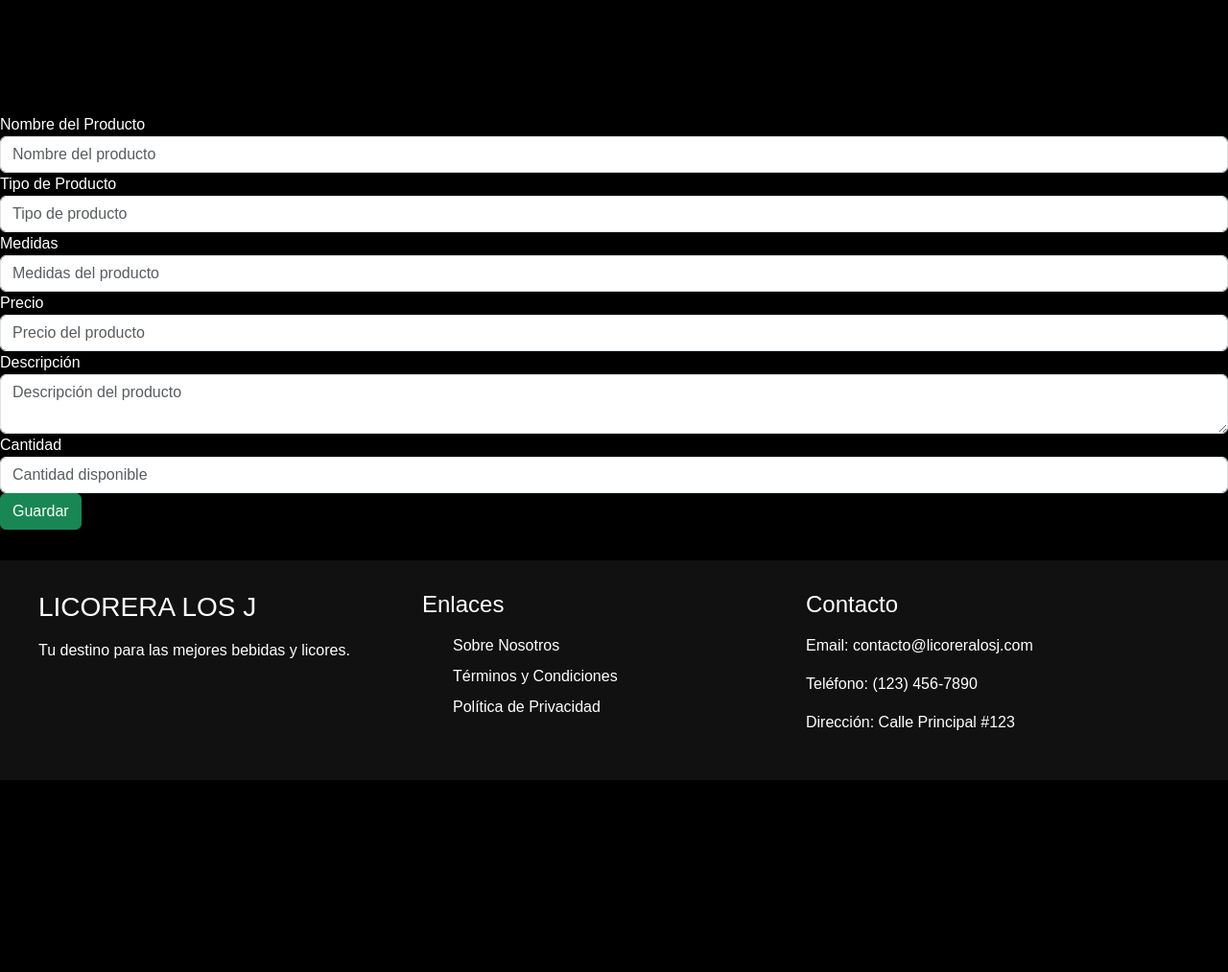
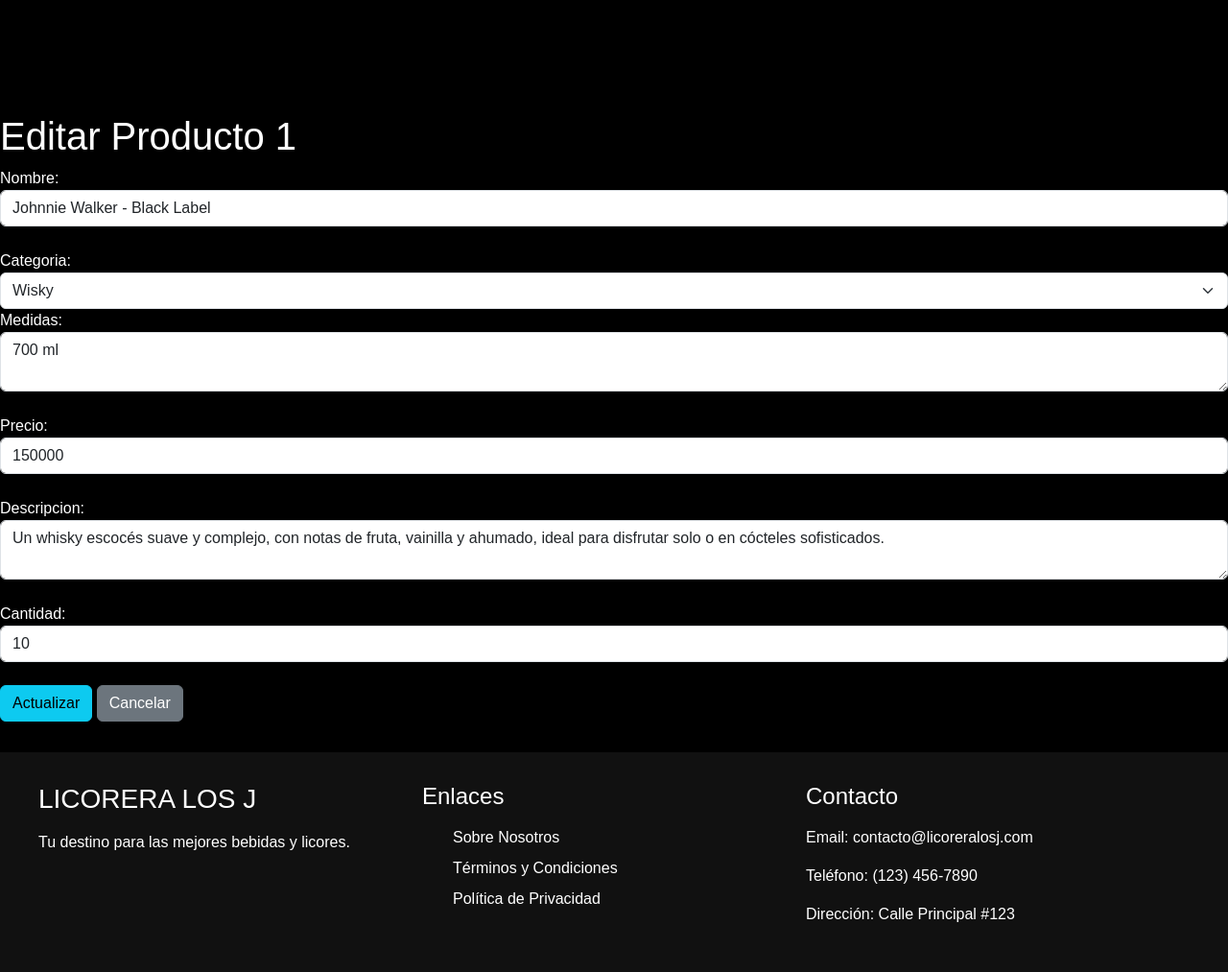
Before and after one commit to Ghosrider227/Licorera-los-J, a Django app: page /editar_productos/1/ in a window 1280 px wide. Shown: the part 82-1095 px from the top of the page at 96% size. Before the commit the page ends 895 px from the top, so only its background shows below. Run offline with Django 4.2, Linux system fonts and the light colour scheme; data comes from the database, SQL or seed files in the repository; some libraries are stand-ins or nearby versions.

Commit message:
Diseño de formularios

```diff
--- a/licorera_los_J/templates/administrador/formulario_productos.html
+++ b/licorera_los_J/templates/administrador/formulario_productos.html
@@ -7,46 +7,43 @@
 {% endblock %}
 
 {% block cuerpo %}
-    <form method="POST" action="{% url 'agregar_productos' %}">
+<div class="form-container">
+    <form action="" method="post" class="form-content">
         {% csrf_token %}
+        {% if datos %}
+            <h1 class="form-title">Editar Producto {{datos.id}}</h1>
+        {% else %}
+            <h1 class="form-title">Agregar Producto</h1>
+        {% endif %}
+        <label>Nombre:</label>
+        <input value="{{datos.nombre_producto}}" type="text" name="nombre_producto" class="form-control"><br>
+        <label>Categoria:</label>
+        <select name="tipo_producto" class="form-select">
+            <option selected disabled value="{{datos.tipo_producto}}">{{datos.get_tipo_producto_display}}</option>
+            <option value="1" {% if datos.tipo_producto == "1" %}selected=""{% endif %}>Vino</option>
+            <option value="2" {% if datos.tipo_producto == "2" %}selected=""{% endif %}>Ron</option>
+            <option value="3" {% if datos.tipo_producto == "3" %}selected=""{% endif %}>Cerveza</option>
+            <option value="4" {% if datos.tipo_producto == "4" %}selected=""{% endif %}>Vodka</option>
+            <option value="5" {% if datos.tipo_producto == "5" %}selected=""{% endif %}>Wisky</option>
+            <option value="6" {% if datos.tipo_producto == "6" %}selected=""{% endif %}>Tequila</option>
+            <option value="7" {% if datos.tipo_producto == "7" %}selected=""{% endif %}>Guaro</option>
+            <option value="8" {% if datos.tipo_producto == "8" %}selected=""{% endif %}>Champan</option>
+        </select>
 
-        <!-- Campo para el nombre del producto -->
-        <div class="form-group">
-            <label for="nombre_producto">Nombre del Producto</label>
-            <input type="text" id="nombre_producto" name="nombre_producto" class="form-control" placeholder="Nombre del producto" required>
-        </div>
+        <label>Medidas:</label>
+        <textarea name="medidas" class="form-control">{{datos.medidas}}</textarea><br>
 
-        <!-- Campo para el tipo de producto -->
-        <div class="form-group">
-            <label for="tipo_producto">Tipo de Producto</label>
-            <input type="text" id="tipo_producto" name="tipo_producto" class="form-control" placeholder="Tipo de producto" required>
-        </div>
+        <label>Precio:</label>
+        <input value="{{datos.precio}}" type="number" name="precio" class="form-control"><br>
 
-        <!-- Campo para las medidas -->
-        <div class="form-group">
-            <label for="medidas">Medidas</label>
-            <input type="text" id="medidas" name="medidas" class="form-control" placeholder="Medidas del producto" required>
-        </div>
+        <label>Descripcion:</label>
+        <textarea name="descripcion" class="form-control">{{datos.descripcion}}</textarea><br>
 
-        <!-- Campo para el precio -->
-        <div class="form-group">
-            <label for="precio">Precio</label>
-            <input type="number" id="precio" name="precio" class="form-control" placeholder="Precio del producto" required>
-        </div>
+        <label>Cantidad:</label>
+        <input value="{{datos.cantidad}}" type="number" name="cantidad" class="form-control"><br>
 
-        <!-- Campo para la descripción -->
-        <div class="form-group">
-            <label for="descripcion">Descripción</label>
-            <textarea id="descripcion" name="descripcion" class="form-control" placeholder="Descripción del producto"></textarea>
-        </div>
-
-        <!-- Campo para la cantidad -->
-        <div class="form-group">
-            <label for="cantidad">Cantidad</label>
-            <input type="number" id="cantidad" name="cantidad" class="form-control" placeholder="Cantidad disponible" required>
-        </div>
-
-        <!-- Botón para guardar -->
-        <button type="submit" class="btn btn-success">Guardar</button>
+        <button type="submit" class="btn btn-{% if datos %}info{% else %}success{% endif %}">{% if datos %}Actualizar{% else %}Guardar{% endif %}</button>
+        <a href="{% url 'productos' %}" class="btn btn-secondary">Cancelar</a>
     </form>
+</div>
 {% endblock %}
--- a/licorera_los_J/templates/layouts/base.html
+++ b/licorera_los_J/templates/layouts/base.html
@@ -10,8 +10,9 @@
         <link rel="stylesheet" href="{% static 'css/bootstrap.min.css' %}" />
         <link rel="stylesheet" href="{% static 'css/carrito.css' %}">
         <link rel="stylesheet" href="https://cdnjs.cloudflare.com/ajax/libs/font-awesome/5.15.3/css/all.min.css">
-
         <link rel="stylesheet" href="{% static 'css/style.css' %}">
+        <link rel="stylesheet" href="{% static 'css/custom.css' %}">
+        <link rel="stylesheet" href="{% static 'css/form-styles.css' %}">
     </head>
     <body>
         <nav>
@@ -128,4 +129,5 @@
     <script src="{% static 'js/bootstrap.bundle.min.js' %}"></script>
     <script src="{% static 'js/bootstrap.bundle.min.js.map' %}"></script>
     <script src="{% static 'js/carrito.js' %}"></script>
+    <script src="{% static 'js/funconalidad.js' %}"></script>
 </html>
--- a/licorera_los_J/urls.py
+++ b/licorera_los_J/urls.py
@@ -18,7 +18,7 @@
 
     #ADMINISTRADOR/CRUD
     path("productos/", views.productos, name='productos'),
-    path("eliminar_productos/<int:id_productos>/", views.eliminar_productos, name='eliminar_productos'),
+    path("eliminar_productos/<int:id_producto>/", views.eliminar_productos, name='eliminar_productos'),
     path("agregar_productos/", views.agregar_productos, name="agregar_productos"),
     path("editar_productos/<int:id_productos>/", views.editar_productos, name='editar_producto'),
 
--- a/licorera_los_J/views.py
+++ b/licorera_los_J/views.py
@@ -214,15 +214,19 @@
     }
     return render(request, "administrador/listar_productos.html",contexto)
 
-def eliminar_productos(request, id_productos):
+def eliminar_productos(request, id_producto):
     # Obtener la instancia
     try:
-        q = Productos.objects.get(pk = id_productos)
+        q = Productos.objects.get(pk = id_producto)
         q.delete()
         messages.success(request, "Productos eliminado exitosamente!")
 
+    except IntegrityError:
+        messages.error(request, "Error: No se puede eliminar el producto porque está en uso.")
     except Exception as e:
         messages.error(request, f"Error: {e}")
+
+        print(f"Error: {e}")
 
     return redirect("productos")
 
@@ -230,6 +234,7 @@
     if request.method == "POST":
         nombre_producto = request.POST.get("nombre_producto")
         tipo_producto = request.POST.get("tipo_producto")
+        medidas=request.POST.get("medidas"),
         precio = request.POST.get("precio")
         descripcion = request.POST.get("descripcion")
         cantidad = request.POST.get("cantidad")
@@ -237,13 +242,14 @@
             q = Productos(
                 nombre_producto=nombre_producto,
                 tipo_producto=tipo_producto,
+                medidas=medidas,
                 precio=precio,
                 descripcion=descripcion,
                 cantidad=cantidad
             )
             q.save()
             messages.success(request, "Producto agregado exitosamente!")
-            return redirect("administrador/productos")
+            return redirect("productos")
         except Exception as e:
             messages.error(request, f"Error: {e}")
             return redirect("agregar_productos")
```
Also changed, not shown: licorera_los_J/templates/administrador/formulario_usuario.html (+13 -6 lines), licorera_los_J/templates/administrador/listar_productos.html (+27 -20 lines).
